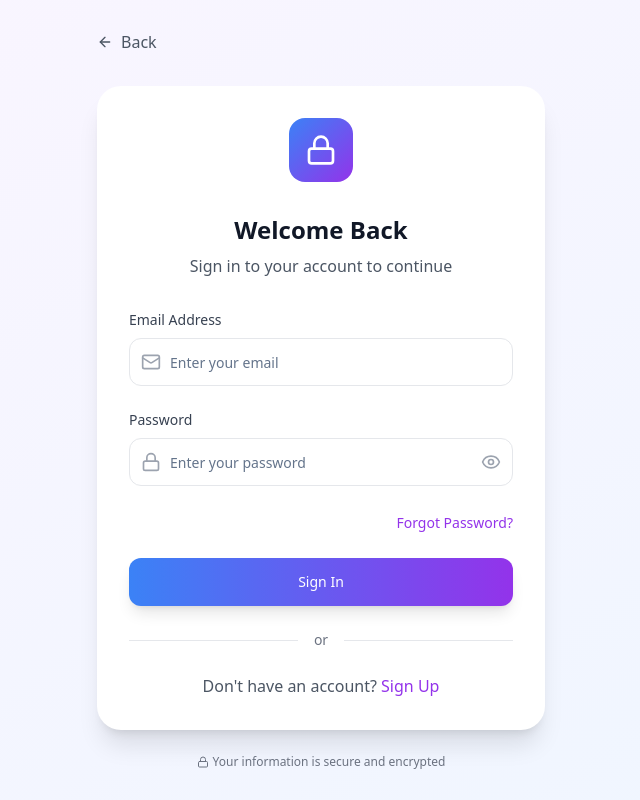
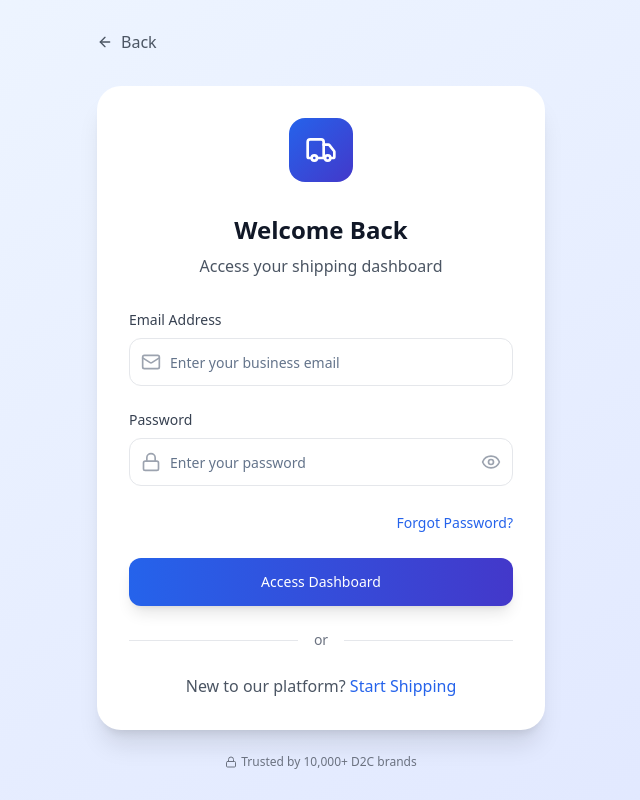
Before and after one commit to desirppc/parcelace-admin, a React (Vite) app: page / in a window 1280 px wide. Shown: the whole page, without its empty margins (319-959 px from the left). Built offline with nearby package versions, Linux system fonts and the light colour scheme.

Commit message:
Redesign auth screens for logistics.

```diff
--- a/src/components/LoginScreen.tsx
+++ b/src/components/LoginScreen.tsx
@@ -1,6 +1,6 @@
 
 import React, { useState } from 'react';
-import { Eye, EyeOff, Mail, Lock, ArrowLeft } from 'lucide-react';
+import { Eye, EyeOff, Mail, Lock, ArrowLeft, Truck } from 'lucide-react';
 import { Button } from '@/components/ui/button';
 import { Input } from '@/components/ui/input';
 
@@ -13,7 +13,7 @@ const LoginScreen = ({ onNavigateToSignUp, onNavigateBack }: {
   const [showPassword, setShowPassword] = useState(false);
 
   return (
-    <div className="min-h-screen bg-gradient-to-br from-purple-50 to-blue-50 flex items-center justify-center p-4">
+    <div className="min-h-screen bg-gradient-to-br from-blue-50 to-indigo-100 flex items-center justify-center p-4">
       <div className="w-full max-w-md">
         {/* Back Button */}
         <button
@@ -28,8 +28,8 @@ const LoginScreen = ({ onNavigateToSignUp, onNavigateBack }: {
         <div className="bg-white rounded-3xl shadow-xl p-8">
           {/* Logo/Icon */}
           <div className="flex justify-center mb-8">
-            <div className="w-16 h-16 bg-gradient-to-br from-blue-500 to-purple-600 rounded-2xl flex items-center justify-center">
-              <Lock className="w-8 h-8 text-white" />
+            <div className="w-16 h-16 bg-gradient-to-br from-blue-600 to-indigo-700 rounded-2xl flex items-center justify-center">
+              <Truck className="w-8 h-8 text-white" />
             </div>
           </div>
 
@@ -38,7 +38,7 @@ const LoginScreen = ({ onNavigateToSignUp, onNavigateBack }: {
             Welcome Back
           </h1>
           <p className="text-gray-600 text-center mb-8">
-            Sign in to your account to continue
+            Access your shipping dashboard
           </p>
 
           {/* Form */}
@@ -54,8 +54,8 @@ const LoginScreen = ({ onNavigateToSignUp, onNavigateBack }: {
                   type="email"
                   value={email}
                   onChange={(e) => setEmail(e.target.value)}
-                  className="pl-10 h-12 rounded-xl border-gray-200 focus:border-purple-500 focus:ring-purple-500"
-                  placeholder="Enter your email"
+                  className="pl-10 h-12 rounded-xl border-gray-200 focus:border-blue-500 focus:ring-blue-500"
+                  placeholder="Enter your business email"
                 />
               </div>
             </div>
@@ -71,7 +71,7 @@ const LoginScreen = ({ onNavigateToSignUp, onNavigateBack }: {
                   type={showPassword ? "text" : "password"}
                   value={password}
                   onChange={(e) => setPassword(e.target.value)}
-                  className="pl-10 pr-10 h-12 rounded-xl border-gray-200 focus:border-purple-500 focus:ring-purple-500"
+                  className="pl-10 pr-10 h-12 rounded-xl border-gray-200 focus:border-blue-500 focus:ring-blue-500"
                   placeholder="Enter your password"
                 />
                 <button
@@ -86,16 +86,16 @@ const LoginScreen = ({ onNavigateToSignUp, onNavigateBack }: {
 
             {/* Forgot Password */}
             <div className="text-right">
-              <button className="text-purple-600 text-sm font-medium hover:text-purple-700 transition-colors">
+              <button className="text-blue-600 text-sm font-medium hover:text-blue-700 transition-colors">
                 Forgot Password?
               </button>
             </div>
 
             {/* Sign In Button */}
             <Button
-              className="w-full h-12 bg-gradient-to-r from-blue-500 to-purple-600 hover:from-blue-600 hover:to-purple-700 text-white font-medium rounded-xl shadow-lg transition-all duration-200"
+              className="w-full h-12 bg-gradient-to-r from-blue-600 to-indigo-700 hover:from-blue-700 hover:to-indigo-800 text-white font-medium rounded-xl shadow-lg transition-all duration-200"
             >
-              Sign In
+              Access Dashboard
             </Button>
           </div>
 
@@ -108,12 +108,12 @@ const LoginScreen = ({ onNavigateToSignUp, onNavigateBack }: {
 
           {/* Sign Up Link */}
           <div className="text-center">
-            <span className="text-gray-600">Don't have an account? </span>
+            <span className="text-gray-600">New to our platform? </span>
             <button
               onClick={onNavigateToSignUp}
-              className="text-purple-600 font-medium hover:text-purple-700 transition-colors"
+              className="text-blue-600 font-medium hover:text-blue-700 transition-colors"
             >
-              Sign Up
+              Start Shipping
             </button>
           </div>
         </div>
@@ -122,7 +122,7 @@ const LoginScreen = ({ onNavigateToSignUp, onNavigateBack }: {
         <div className="flex items-center justify-center mt-6 px-4">
           <div className="flex items-center text-xs text-gray-500">
             <Lock className="w-3 h-3 mr-1" />
-            Your information is secure and encrypted
+            Trusted by 10,000+ D2C brands
           </div>
         </div>
       </div>
--- a/src/components/SignUpScreen.tsx
+++ b/src/components/SignUpScreen.tsx
@@ -1,6 +1,6 @@
 
 import React, { useState } from 'react';
-import { Eye, EyeOff, Mail, Lock, User, ArrowLeft } from 'lucide-react';
+import { Eye, EyeOff, Mail, Lock, User, ArrowLeft, Package } from 'lucide-react';
 import { Button } from '@/components/ui/button';
 import { Input } from '@/components/ui/input';
 import { Checkbox } from '@/components/ui/checkbox';
@@ -28,7 +28,7 @@ const SignUpScreen = ({ onNavigateToLogin, onNavigateBack }: {
   };
 
   return (
-    <div className="min-h-screen bg-gradient-to-br from-purple-50 to-blue-50 flex items-center justify-center p-4">
+    <div className="min-h-screen bg-gradient-to-br from-blue-50 to-indigo-100 flex items-center justify-center p-4">
       <div className="w-full max-w-md">
         {/* Back Button */}
         <button
@@ -43,17 +43,17 @@ const SignUpScreen = ({ onNavigateToLogin, onNavigateBack }: {
         <div className="bg-white rounded-3xl shadow-xl p-8">
           {/* Logo/Icon */}
           <div className="flex justify-center mb-8">
-            <div className="w-16 h-16 bg-gradient-to-br from-blue-500 to-purple-600 rounded-2xl flex items-center justify-center">
-              <User className="w-8 h-8 text-white" />
+            <div className="w-16 h-16 bg-gradient-to-br from-blue-600 to-indigo-700 rounded-2xl flex items-center justify-center">
+              <Package className="w-8 h-8 text-white" />
             </div>
           </div>
 
           {/* Title */}
           <h1 className="text-2xl font-bold text-center text-gray-900 mb-2">
-            Create Account
+            Start Shipping Today
           </h1>
           <p className="text-gray-600 text-center mb-8">
-            Join us and start your journey today
+            Join thousands of D2C brands using our platform
           </p>
 
           {/* Form */}
@@ -61,7 +61,7 @@ const SignUpScreen = ({ onNavigateToLogin, onNavigateBack }: {
             {/* Full Name Input */}
             <div>
               <label className="block text-sm font-medium text-gray-700 mb-2">
-                Full Name
+                Business Name
               </label>
               <div className="relative">
                 <User className="absolute left-3 top-1/2 transform -translate-y-1/2 w-5 h-5 text-gray-400" />
@@ -69,8 +69,8 @@ const SignUpScreen = ({ onNavigateToLogin, onNavigateBack }: {
                   type="text"
                   value={formData.fullName}
                   onChange={(e) => handleInputChange('fullName', e.target.value)}
-                  className="pl-10 h-12 rounded-xl border-gray-200 focus:border-purple-500 focus:ring-purple-500"
-                  placeholder="Enter your full name"
+                  className="pl-10 h-12 rounded-xl border-gray-200 focus:border-blue-500 focus:ring-blue-500"
+                  placeholder="Enter your business name"
                 />
               </div>
             </div>
@@ -78,7 +78,7 @@ const SignUpScreen = ({ onNavigateToLogin, onNavigateBack }: {
             {/* Email Input */}
             <div>
               <label className="block text-sm font-medium text-gray-700 mb-2">
-                Email Address
+                Business Email
               </label>
               <div className="relative">
                 <Mail className="absolute left-3 top-1/2 transform -translate-y-1/2 w-5 h-5 text-gray-400" />
@@ -86,8 +86,8 @@ const SignUpScreen = ({ onNavigateToLogin, onNavigateBack }: {
                   type="email"
                   value={formData.email}
                   onChange={(e) => handleInputChange('email', e.target.value)}
-                  className="pl-10 h-12 rounded-xl border-gray-200 focus:border-purple-500 focus:ring-purple-500"
-                  placeholder="Enter your email"
+                  className="pl-10 h-12 rounded-xl border-gray-200 focus:border-blue-500 focus:ring-blue-500"
+                  placeholder="Enter your business email"
                 />
               </div>
             </div>
@@ -103,8 +103,8 @@ const SignUpScreen = ({ onNavigateToLogin, onNavigateBack }: {
                   type={showPassword ? "text" : "password"}
                   value={formData.password}
                   onChange={(e) => handleInputChange('password', e.target.value)}
-                  className="pl-10 pr-10 h-12 rounded-xl border-gray-200 focus:border-purple-500 focus:ring-purple-500"
-                  placeholder="Create a password"
+                  className="pl-10 pr-10 h-12 rounded-xl border-gray-200 focus:border-blue-500 focus:ring-blue-500"
+                  placeholder="Create a secure password"
                 />
                 <button
                   type="button"
@@ -127,7 +127,7 @@ const SignUpScreen = ({ onNavigateToLogin, onNavigateBack }: {
                   type={showConfirmPassword ? "text" : "password"}
                   value={formData.confirmPassword}
                   onChange={(e) => handleInputChange('confirmPassword', e.target.value)}
-                  className="pl-10 pr-10 h-12 rounded-xl border-gray-200 focus:border-purple-500 focus:ring-purple-500"
+                  className="pl-10 pr-10 h-12 rounded-xl border-gray-200 focus:border-blue-500 focus:ring-blue-500"
                   placeholder="Confirm your password"
                 />
                 <button
@@ -150,23 +150,33 @@ const SignUpScreen = ({ onNavigateToLogin, onNavigateBack }: {
               />
               <label htmlFor="terms" className="text-sm text-gray-600 leading-relaxed">
                 I agree to the{' '}
-                <button className="text-purple-600 hover:text-purple-700 font-medium">
+                <button className="text-blue-600 hover:text-blue-700 font-medium">
                   Terms of Service
                 </button>{' '}
                 and{' '}
-                <button className="text-purple-600 hover:text-purple-700 font-medium">
-                  Privacy Policy
+                <button className="text-blue-600 hover:text-blue-700 font-medium">
+                  Shipping Agreement
                 </button>
               </label>
             </div>
 
             {/* Sign Up Button */}
             <Button
-              className="w-full h-12 bg-gradient-to-r from-blue-500 to-purple-600 hover:from-blue-600 hover:to-purple-700 text-white font-medium rounded-xl shadow-lg transition-all duration-200"
+              className="w-full h-12 bg-gradient-to-r from-blue-600 to-indigo-700 hover:from-blue-700 hover:to-indigo-800 text-white font-medium rounded-xl shadow-lg transition-all duration-200"
               disabled={!agreeToTerms}
             >
-              Create Account
+              Start Shipping
             </Button>
+          </div>
+
+          {/* Benefits */}
+          <div className="mt-6 p-4 bg-blue-50 rounded-xl">
+            <div className="text-xs text-blue-800 font-medium mb-2">What you get:</div>
+            <div className="text-xs text-blue-700 space-y-1">
+              <div>• Shopify integration in 2 minutes</div>
+              <div>• 40% cheaper than competitors</div>
+              <div>• Real-time tracking for customers</div>
+            </div>
           </div>
 
           {/* Divider */}
@@ -178,21 +188,21 @@ const SignUpScreen = ({ onNavigateToLogin, onNavigateBack }: {
 
           {/* Sign In Link */}
           <div className="text-center">
-            <span className="text-gray-600">Already have an account? </span>
+            <span className="text-gray-600">Already shipping with us? </span>
             <button
               onClick={onNavigateToLogin}
-              className="text-purple-600 font-medium hover:text-purple-700 transition-colors"
+              className="text-blue-600 font-medium hover:text-blue-700 transition-colors"
             >
               Sign In
             </button>
           </div>
         </div>
 
-        {/* Security Note */}
+        {/* Trust Indicators */}
         <div className="flex items-center justify-center mt-6 px-4">
           <div className="flex items-center text-xs text-gray-500">
             <Lock className="w-3 h-3 mr-1" />
-            Your information is secure and encrypted
+            SOC 2 compliant • 99.9% uptime
           </div>
         </div>
       </div>
```
